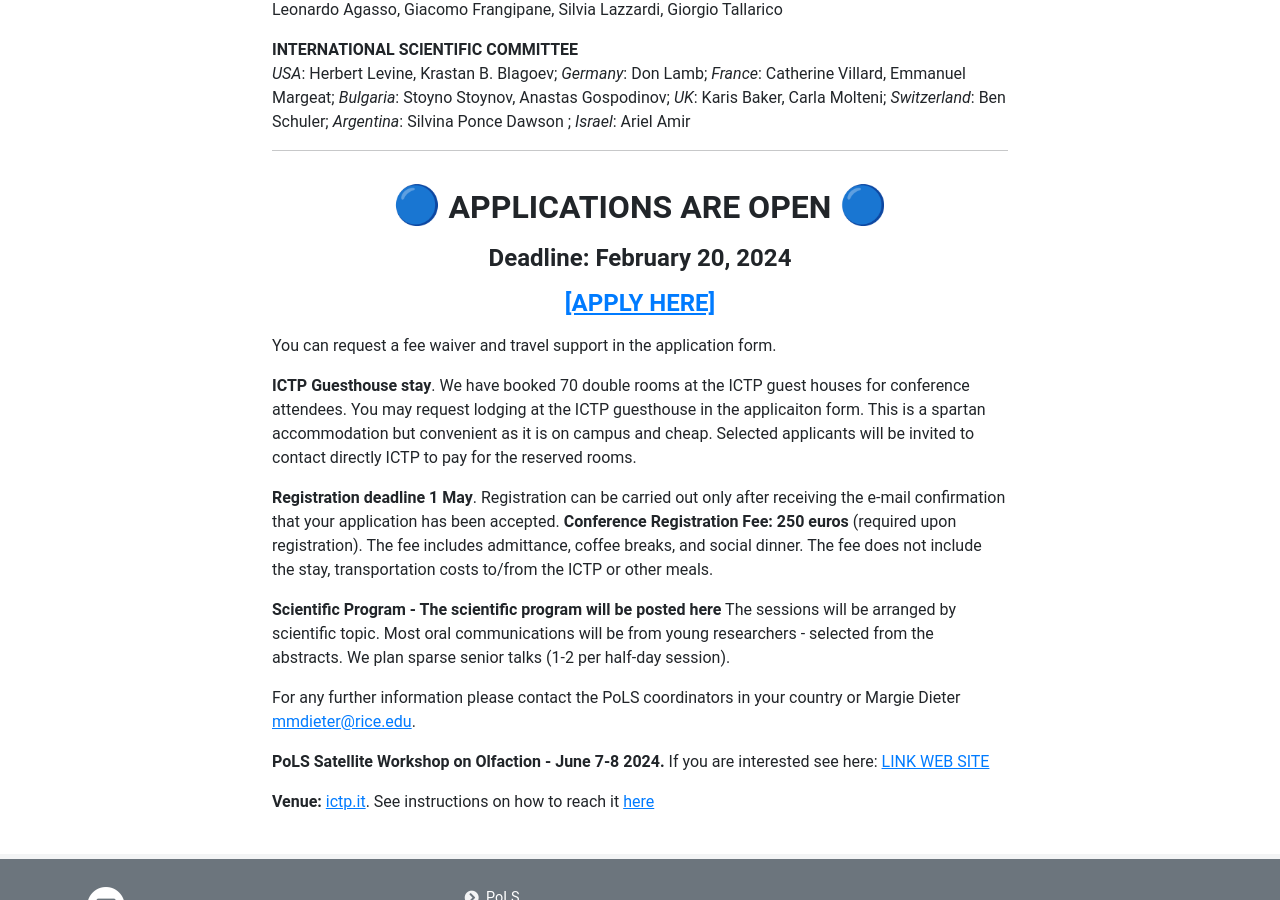
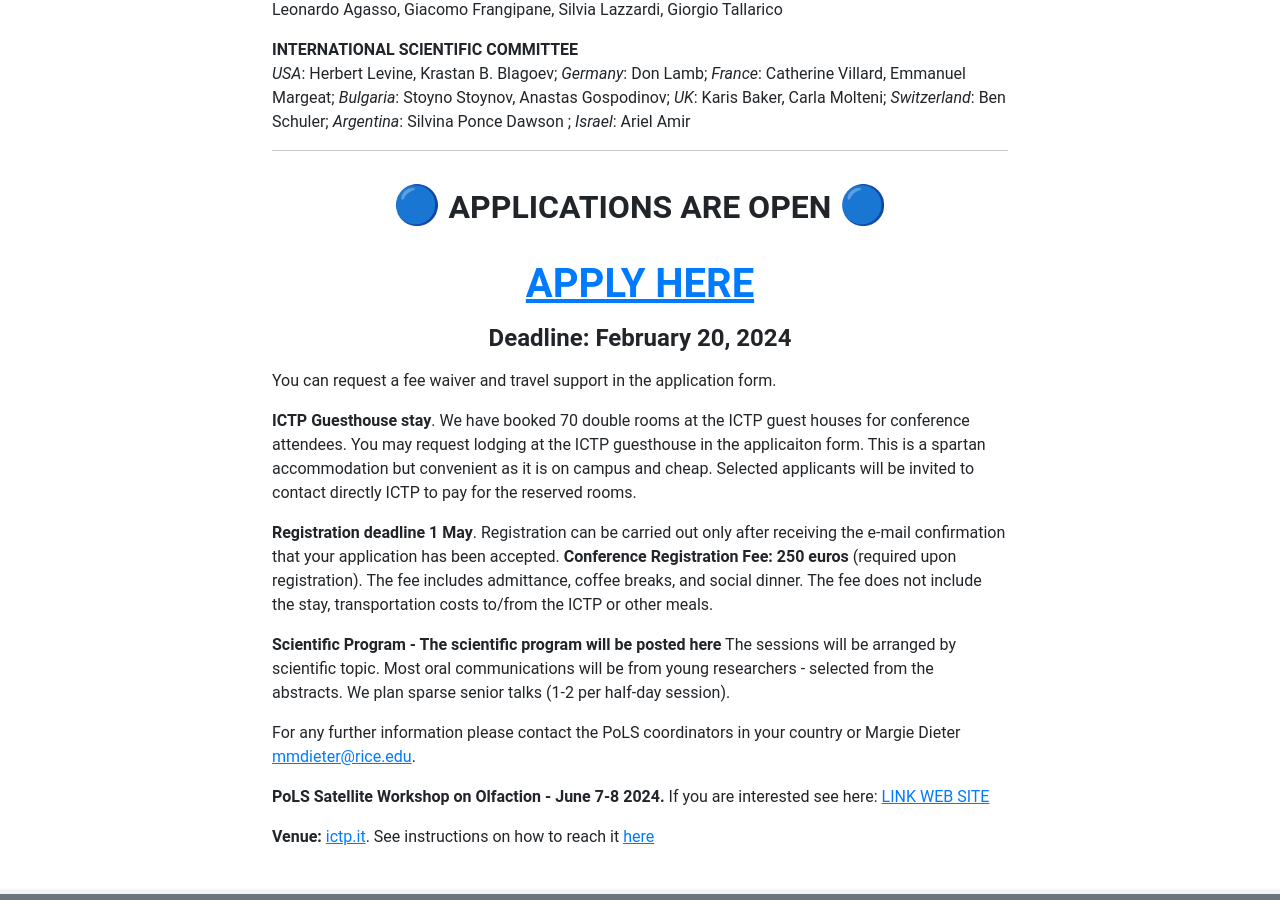
Before and after one commit to LeonardoAgasso/pols2024_dev, a Jekyll site: the page built from pages/pols2024.md, in a window 1280 px wide and 900 px high, scrolled down 552 px. Built offline with Jekyll 4.4.1, drawn with Linux system fonts in a browser that asks for light colours; emoji names are drawn with the system emoji font.

Commit message:
last commit

```diff
--- a/pages/pols2024.md
+++ b/pages/pols2024.md
@@ -20,9 +20,9 @@ Leonardo Agasso, Giacomo Frangipane, Silvia Lazzardi, Giorgio Tallarico
 ***
 
 <h2 style="text-align: center;"><b style="font-size:38px">:large_blue_circle:</b><b> APPLICATIONS ARE OPEN <b style="font-size:38px">:large_blue_circle:</b></b></h2>
+<h2 style="text-align: center;"><b style="font-size:40px"><a href="https://fondazionealessandrovolta.org/pols2024/"  target="_blank">APPLY HERE</a></b></h2>
+<h4 style="text-align: center;"><b>
 <h4 style="text-align: center;"><b>Deadline: February 20, 2024</b></h4>
-<h4 style="text-align: center;"><b>
-<a href="http://pols_italy.unimi.it/"  target="_blank">[APPLY HERE]</a>
 </b></h4>
 
 You can request a fee waiver and travel support in the application form.
```
